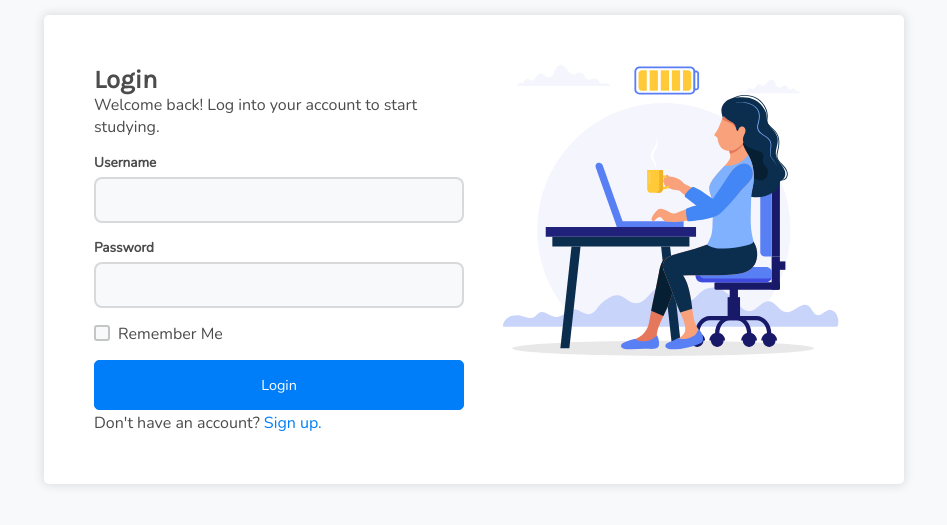
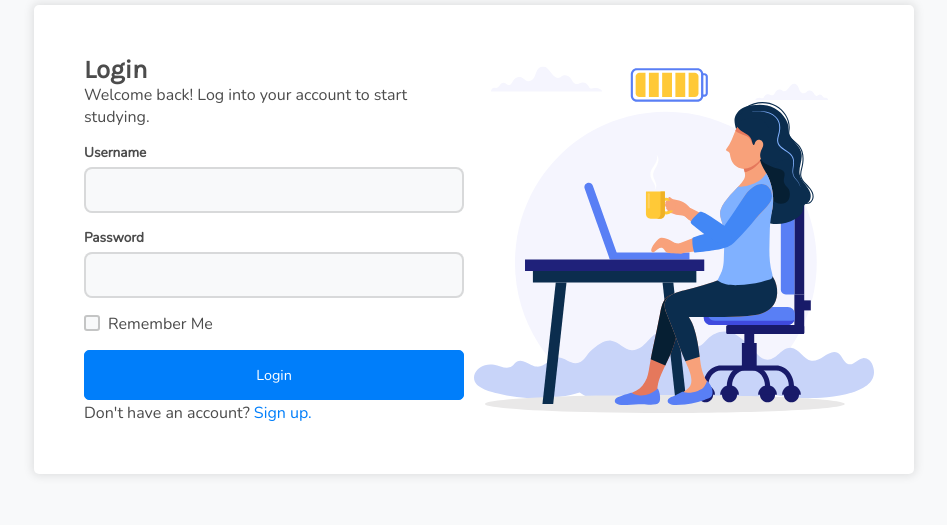
Before and after one commit to rdembar/texcards, a PHP site: the page made by app/views/login.php in a window 1280 px wide. Shown: the part 58-583 px from the top of the page, without its empty margins (166-1113 px from the left). Run offline with PHP 8.4, Linux system fonts and the light colour scheme; the template is opened without the code that fills it, so the values that code supplies are empty; some libraries are stand-ins or nearby versions.

Commit message:
Vertically centered Login and Create Account images

```diff
--- a/app/views/createaccount.php
+++ b/app/views/createaccount.php
@@ -1,6 +1,4 @@
 <div class="content-extra-padding">
-<div class="row">
-    <div class="col-12">
     <div class="pop-up">
         <div class="row">
             <div class="col-6">
@@ -23,11 +21,9 @@
                     Already have an account? <a href="<?php echo BASE_URL; ?>register/login">Log in.</a>
                 </form>
             </div>
-                <div class="col-6 placeholder">
+            <div class="col-6 placeholder img-container">
                 <img src="<?php echo BASE_URL;?>img/account_illustration.svg"/>
             </div>
         </div>
     </div>
 </div>
-</div>
-</div>
--- a/app/views/login.php
+++ b/app/views/login.php
@@ -1,8 +1,6 @@
 <div class="content-extra-padding">
-<div class="row">
-    <div class="col-12">
 	<div class="pop-up login">
-            <div class="row">
+		<div class="row img-row">
 			<div class= "col-6">
 				<h2>Login</h2>
 				Welcome back! Log into your account to start studying.
@@ -25,11 +23,9 @@
 					Don't have an account? <a href="<?php echo BASE_URL; ?>register/createaccount">Sign up.</a>
 				</form>
 			</div>
-                <div class="col-6 placeholder">
+			<div class="col-6 placeholder-med img-container">
 				<img src="<?php echo BASE_URL;?>img/login_illustration.svg"/>
 			</div>
 		</div>
 	</div>
 </div>
-</div>
-</div>
--- a/css/style.css
+++ b/css/style.css
@@ -17,6 +17,9 @@ body {
 }
 
 /* MAIN ELEMENTS */
+.row {
+	position: relative;
+}
 .row::after {
   content: "";
   clear: both;
@@ -44,9 +47,19 @@ body {
 /* IMAGES */
 .img-container {
     padding: 0px;
+	right: 0px;
+	position: absolute;
+	height: 100%;
 }
 img {
-    width: 100%;
+	max-height: 100%;
+	max-width: 100%;
+	width: 100%;
+	position: absolute;
+	display: block;
+	top: 50%;
+	-ms-transform: translateY(-50%);
+	transform: translateY(-50%);
 }
 
 /* TEXT STYLING */
```
Also changed, not shown: img/account_illustration.svg, img/login_illustration.svg. Lines whose indentation alone changed are shown as unchanged.
